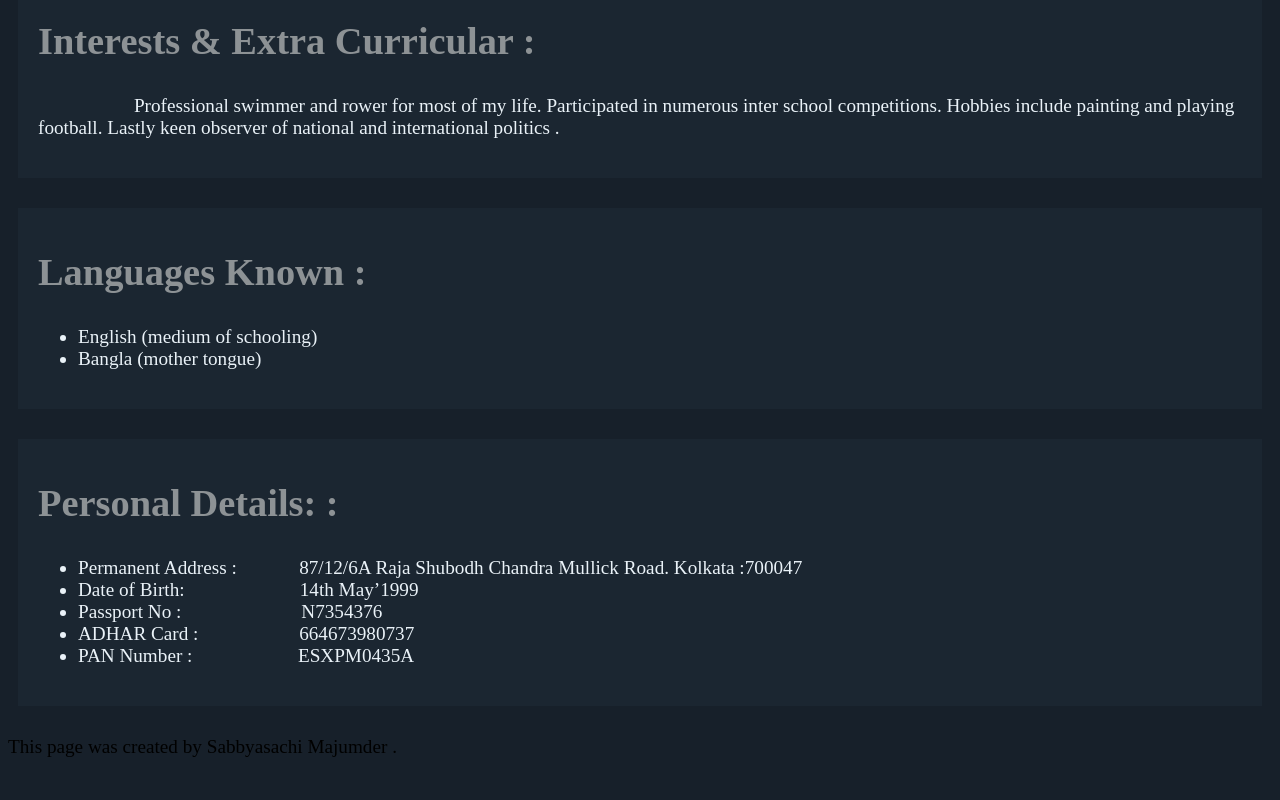
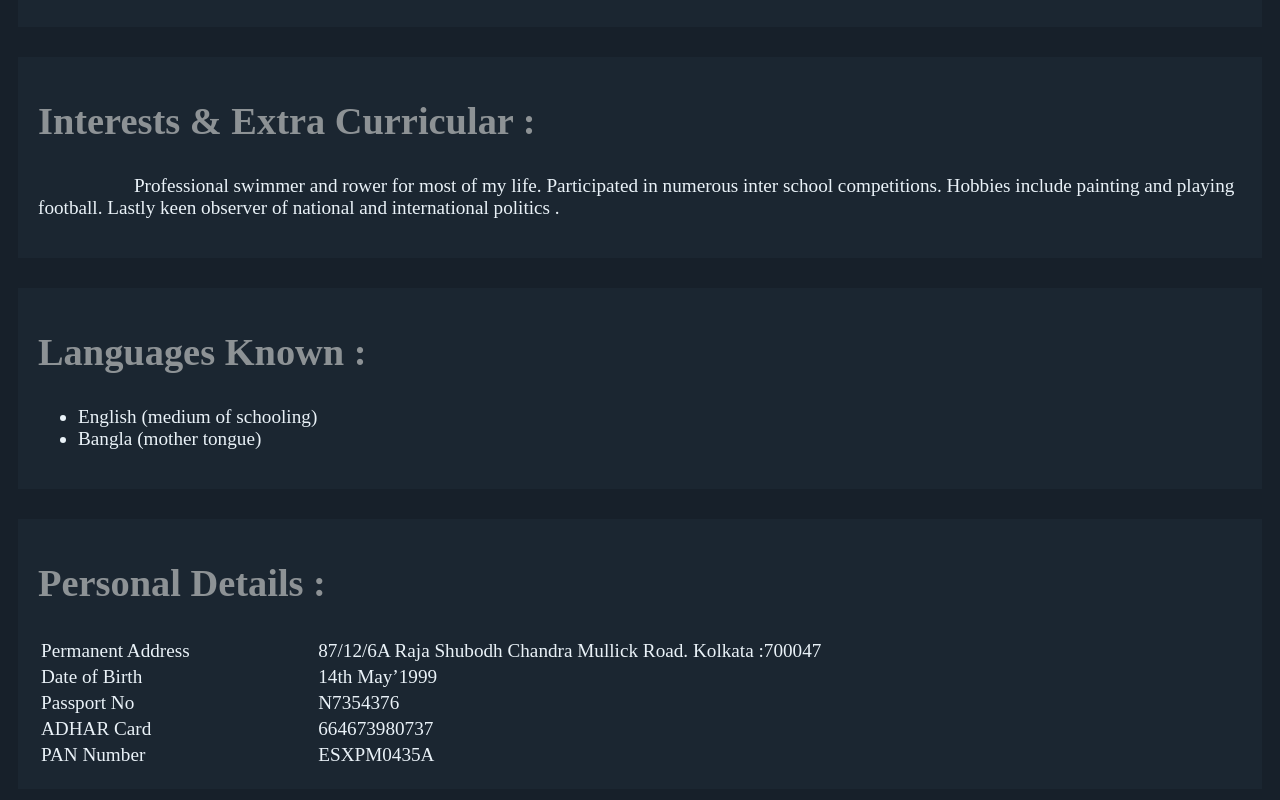
Before and after one commit to Sabbyasachi-Majumder/Resume.github.io, a plain HTML site: page index.html in a window 1280 px wide. Shown: the part 1486-2286 px from the top of the page. Before the commit the page ends 2252 px from the top, so only its background shows below. Drawn offline with Linux system fonts and the light colour scheme.

Commit message:
Update index.html

```diff
--- a/index.html
+++ b/index.html
@@ -23,9 +23,8 @@
     </section>
     <section>
         <h2>Academic Qualification :</h2>
-        <ul>
-            <li><h3>Secondary & Higher Secondary :</h3></li>
-            <table>
+        <ul><li><h3>Secondary & Higher Secondary :</h3></li>
+        <table class="table1">
             <tr>
                 <th>Examination : </th>
                 <th>Board : </th>
@@ -52,7 +51,7 @@
             </tr>
         </table>
         <li><h3>Graduation : B-Tech in CSE </h3></li>
-            <table>
+        <table class="table1">
             <tr>
                 <th>SEM :</th>
                 <th>1</th>
@@ -75,14 +74,13 @@
                 <td>N/A</td>
                 <td>N/A</td>
             </tr>
-                <table>
+        </table>
+        <table class="table1">
             <tr>
                 <td>AVG : </td>
                 <td>8.05</td>
             </tr>
-                </table>
-            </table>
-        </ul>
+        </table></ul>
     </section>
     <section>
         <h2>Technical Proficieny and Certifictaions :</h2>
@@ -115,17 +113,28 @@
         </ul>
     </section>
     <section>
-        <h2>Personal Details: :</h2>
-        <ul>
-            <li>Permanent Address : &emsp;&emsp;&emsp;87/12/6A Raja Shubodh Chandra Mullick Road. Kolkata :700047</li>
-            <li>Date of Birth:&emsp;&emsp;&emsp;&emsp;&emsp;&emsp;14th May’1999</li>
-            <li>Passport No : &emsp;&emsp;&emsp;&emsp;&emsp;&emsp;N7354376</li>
-            <li>ADHAR Card : &emsp;&emsp;&emsp;&emsp;&emsp;664673980737</li>
-            <li>PAN Number : &emsp;&emsp;&emsp;&emsp;&emsp; ESXPM0435A</li>
-        </ul>
+        <h2>Personal Details : </h2>
+        <table class="table2">
+            <tr>
+                <td>Permanent Address</td>
+                <td>87/12/6A Raja Shubodh Chandra Mullick Road. Kolkata :700047</td>
+            </tr>
+            <tr>
+                <td>Date of Birth</td>
+                <td>14th May’1999</td>
+            </tr>
+            <tr>
+                <td>Passport No</td>
+                <td>N7354376</td>
+            </tr>
+            <tr>
+                <td>ADHAR Card</td>
+                <td>664673980737</td>
+            </tr>
+            <tr>
+                <td>PAN Number</td>
+                <td>ESXPM0435A</td>
+            </tr>
     </section>
-    <footer>
-        This page was created by Sabbyasachi Majumder .
-    </footer>
 </body>
 </html>
```
Lines whose indentation alone changed are shown as unchanged.
